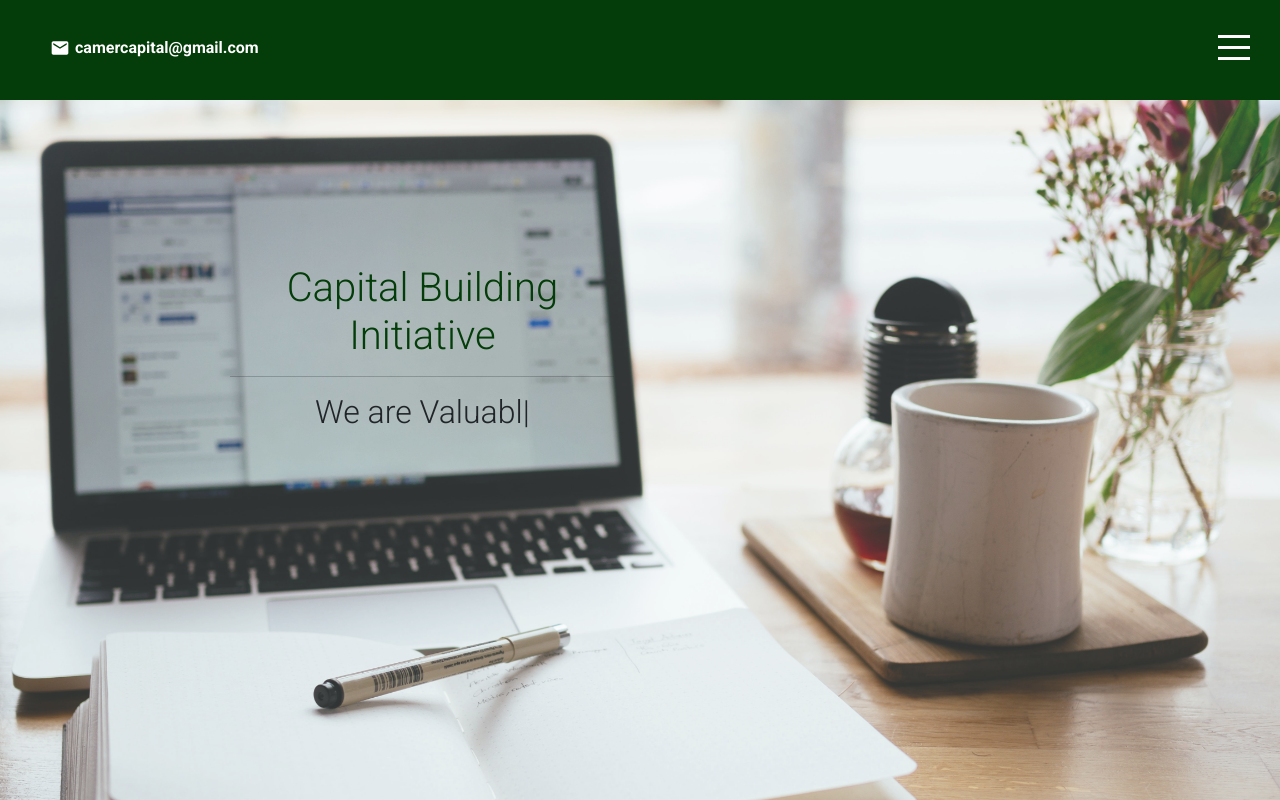
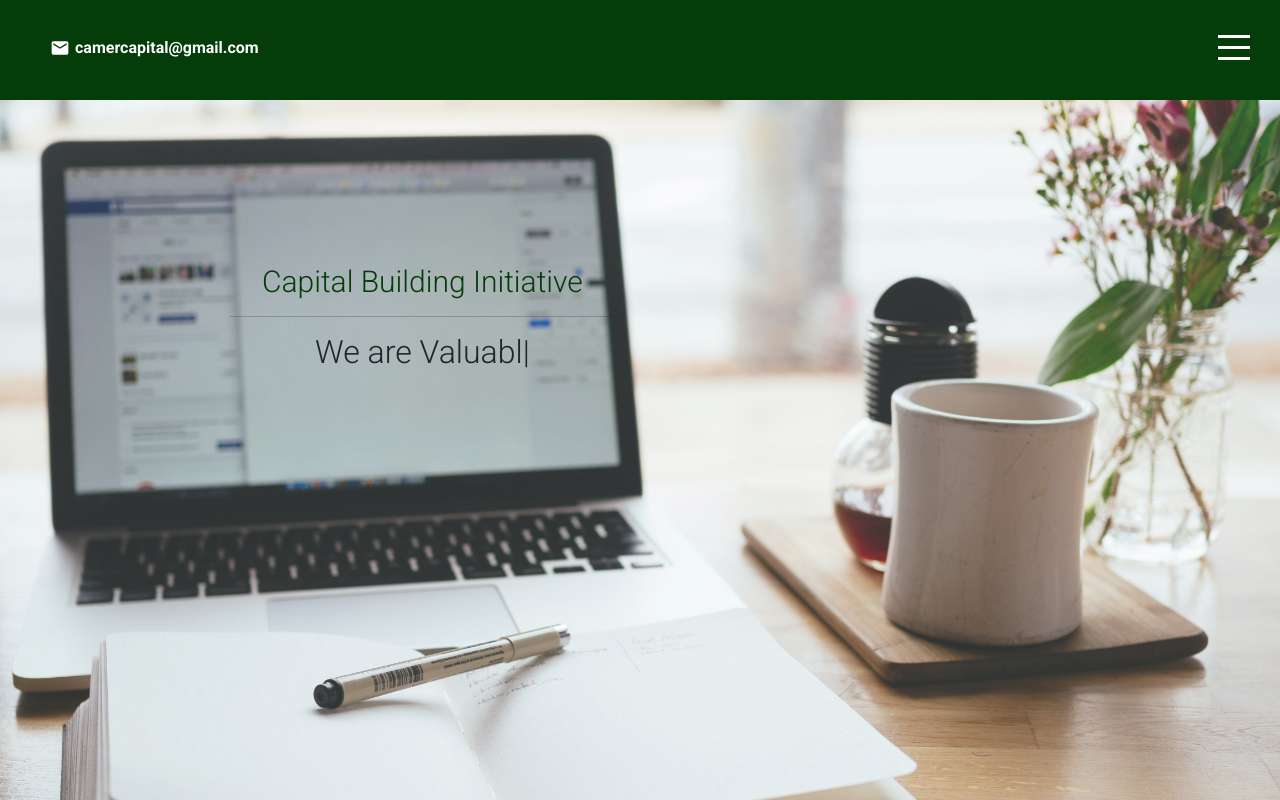
Before and after one commit to janWICKEDpro/capital_building_initiative, a React (Create React App) app: page / in a window 1280 px wide. Built offline with nearby package versions, Linux system fonts and the light colour scheme.

Commit message:
some changes

```diff
--- a/src/components/introSection/introSection.scss
+++ b/src/components/introSection/introSection.scss
@@ -43,6 +43,8 @@
     }
     .comp {
       color: $mainColor;
+      font-size: 30px;
+      font-weight: 500;
     }
   }
 }
```
